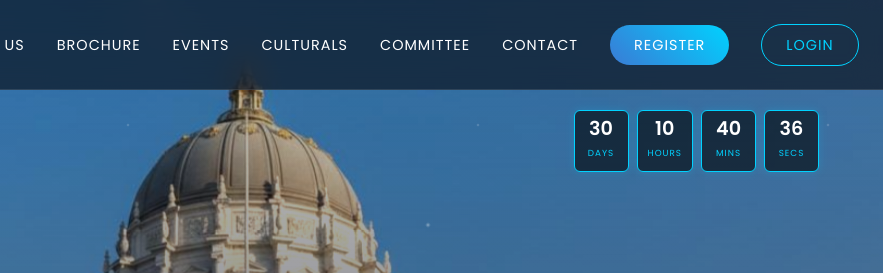
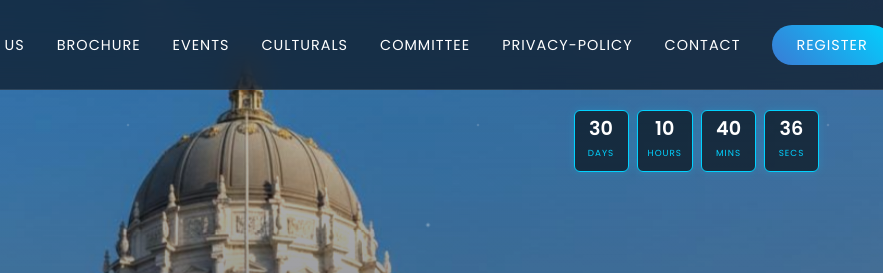
Before and after one commit to lbrcelakshya2k26-oss/lakshya2k26, a website: page public/static/home.html in a window 1280 px wide. Shown: the top 273 px of the page, 397-1280 px from the left. Drawn offline with Linux system fonts and the light colour scheme; files whose address does not match are found by name.

Commit message:
Update home.html

```diff
--- a/public/static/home.html
+++ b/public/static/home.html
@@ -377,6 +377,7 @@
             <li><a href="events" onclick="closeMenu()">Events</a></li>
             <li><a href="culturals" onclick="closeMenu()">Culturals</a></li>
             <li><a href="committee" onclick="closeMenu()">Committee</a></li>
+             <li><a href="privacy.html" onclick="closeMenu()">Privacy-Policy</a></li>
             <li><a href="contact" onclick="closeMenu()">Contact</a></li>
             <li><a href="register" class="btn-register" onclick="closeMenu()">Register</a></li>
             <li><a href="login" class="btn-login" onclick="closeMenu()">Login</a></li>
```
